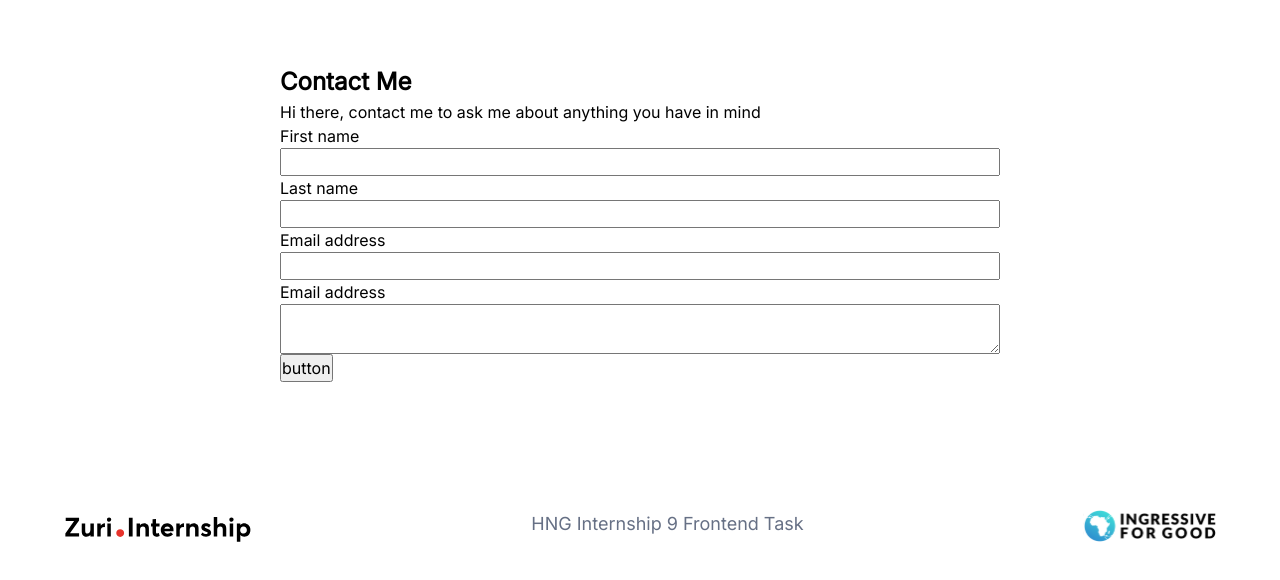
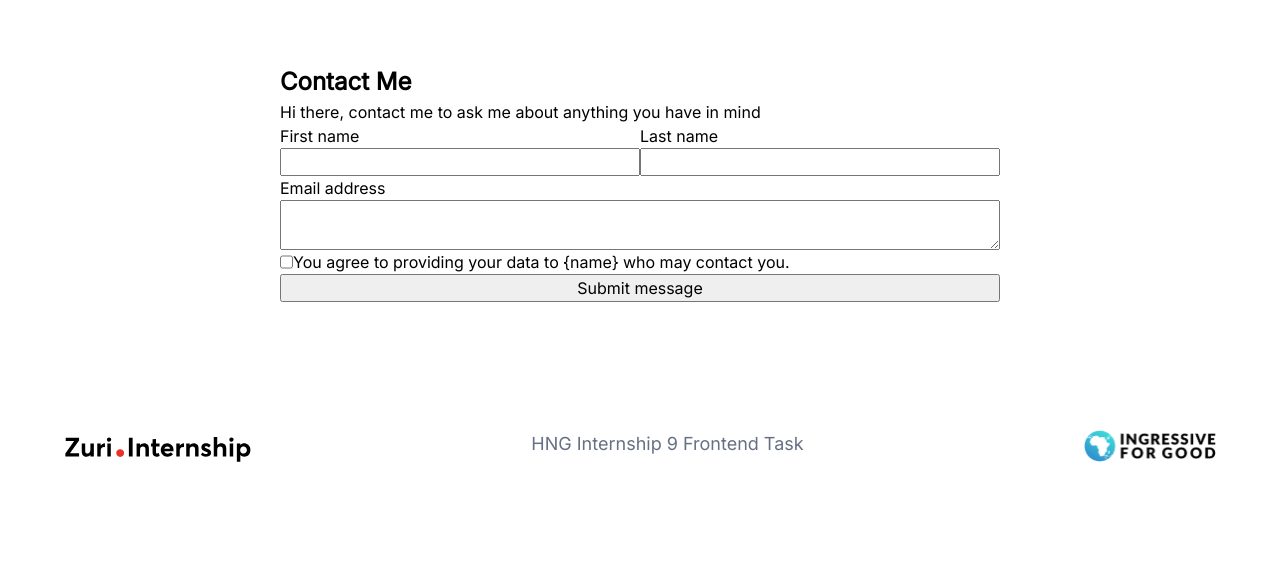
Before and after one commit to Cyanhead/hngi9-stage1, a React (Create React App) app: page /contact in a window 1280 px wide. Shown: the top 580 px of the page. Built offline with nearby package versions, Linux system fonts and the light colour scheme.

Commit message:
fix: add all required form elements

```diff
--- a/src/components/Contact/Contact.jsx
+++ b/src/components/Contact/Contact.jsx
@@ -14,18 +14,11 @@ import {
 } from './contact.style';
 
 const Contact = () => {
-  const FormGroup = ({
-    labelName,
-    inputType,
-    textArea,
-    id,
-    flexDir,
-    children,
-  }) => {
+  const FormGroup = ({ labelName, inputType, id, flexDir, children }) => {
     return (
       <Group flexDir={flexDir}>
-        <Label>{labelName}</Label>
-        {textArea ? <TextArea id={id} /> : <Input type={inputType} id={id} />}
+        <Label htmlFor={id}>{labelName}</Label>
+        {children ? children : <Input type={inputType} id={id} />}
       </Group>
     );
   };
@@ -39,16 +32,29 @@ const Contact = () => {
             Hi there, contact me to ask me about anything you have in mind
           </Desc>
           <Form>
+            <div style={{ display: 'flex', alignContent: 'center' }}>
+              <FormGroup
+                labelName="First name"
+                inputType="text"
+                id="first_name"
+              />
+              <FormGroup
+                labelName="Last name"
+                inputType="text"
+                id="last_name"
+              />
+            </div>
+            <FormGroup labelName="Email address" id="message">
+              <TextArea id="message" />
+            </FormGroup>
             <FormGroup
-              labelName="First name"
-              inputType="text"
-              id="first_name"
+              flexDir="row-reverse"
+              labelName="You agree to providing your data to {name} who may contact you."
+              inputType="checkbox"
+              id="agreement"
             />
-            <FormGroup labelName="Last name" inputType="text" id="last_name" />
-            <FormGroup labelName="Email address" inputType="email" id="email" />
-            <FormGroup labelName="Email address" textArea id="message" />
 
-            <Button id="btn__submit">button</Button>
+            <Button id="btn__submit">Submit message</Button>
           </Form>
         </FormWrap>
       </Wrap>
--- a/src/components/Contact/contact.style.js
+++ b/src/components/Contact/contact.style.js
@@ -24,7 +24,9 @@ export const FormWrap = styled.div`
 export const Group = styled.fieldset`
   display: flex;
   flex-direction: ${props => props.flexDir || 'column'};
+  justify-content: flex-end;
 
+  width: 100%;
   outline: none;
   border: none;
 `;
@@ -39,4 +41,6 @@ export const Title = styled.h2``;
 
 export const Desc = styled.p``;
 
-export const Button = styled.button``;
+export const Button = styled.button`
+  width: 100%;
+`;
```
